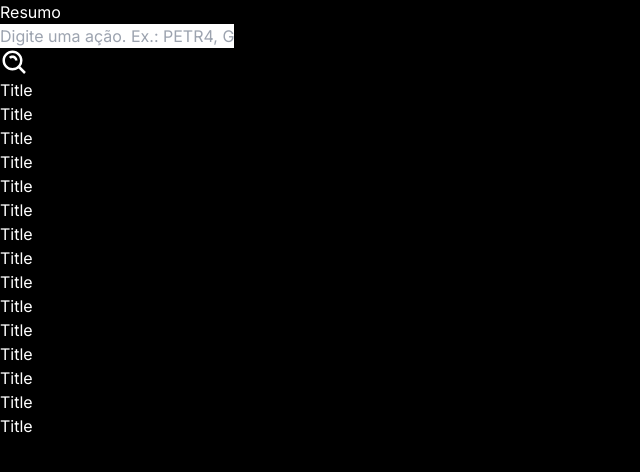
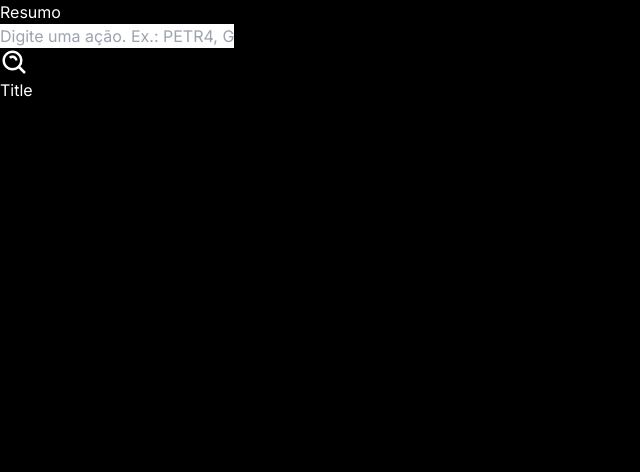
Before and after one commit to LuanCKRG/scraping_acoes, a Next.js app: page / in a window 1280 px wide. Shown: the top 472 px of the page, without its empty margins (0-640 px from the left). Built offline with nearby package versions, Linux system fonts and the light colour scheme.

Commit message:
refactor: refactore page to use components

```diff
--- a/src/app/page.tsx
+++ b/src/app/page.tsx
@@ -1,75 +1,23 @@
-import { BiSearchAlt } from "react-icons/bi";
+"use client";
+import { SearchProvider } from "@/context/SearchProvider";
+import { SearchBar } from "@/components/SearchBar";
+import { ListStock } from "@/components/ListStock";
 
 const Home = () => {
   // const response = await fetch('http://localhost:3000/api')
   // const user = await response.json()
 
   return (
-    <div className="flex flex-col">
-      <header className="text-center py-4 border-2 rounded-b-md">
-        <h1 className="text-xl">Resumo</h1>
-      </header>
-      <span className="flex justify-center items-center my-4 px-4">
-        <div className="flex w-full max-w-xs sm:max-w-md border-white border-2 rounded-lg">
-          <input
-            className="w-full p-2 bg-black rounded-l-lg focus:outline-none"
-            placeholder="Digite uma ação. Ex.: PETR4, GGBR4, SNAG11"
-            type="text"
-          />
-          <span className="flex justify-center px-2 items-center rounded-r-lg">
-            <BiSearchAlt size={30} />
-          </span>
-        </div>
-      </span>
+    <SearchProvider>
+      <div className="flex flex-col">
+        <header className="text-center py-4 border-2 rounded-b-md">
+          <h1 className="text-xl">Resumo</h1>
+        </header>
+        <SearchBar />
 
-      <div className="flex flex-col justify-center px-4">
-        <section className="flex flex-col border-2 rounded-lg p-2 mb-8">
-          <h2 className="text-center">Title</h2>
-        </section>
-        <section className="flex flex-col border-2 rounded-lg p-2 mb-8">
-          <h2 className="text-center">Title</h2>
-        </section>
-        <section className="flex flex-col border-2 rounded-lg p-2 mb-8">
-          <h2 className="text-center">Title</h2>
-        </section>
-        <section className="flex flex-col border-2 rounded-lg p-2 mb-8">
-          <h2 className="text-center">Title</h2>
-        </section>
-        <section className="flex flex-col border-2 rounded-lg p-2 mb-8">
-          <h2 className="text-center">Title</h2>
-        </section>
-        <section className="flex flex-col border-2 rounded-lg p-2 mb-8">
-          <h2 className="text-center">Title</h2>
-        </section>
-        <section className="flex flex-col border-2 rounded-lg p-2 mb-8">
-          <h2 className="text-center">Title</h2>
-        </section>
-        <section className="flex flex-col border-2 rounded-lg p-2 mb-8">
-          <h2 className="text-center">Title</h2>
-        </section>
-        <section className="flex flex-col border-2 rounded-lg p-2 mb-8">
-          <h2 className="text-center">Title</h2>
-        </section>
-        <section className="flex flex-col border-2 rounded-lg p-2 mb-8">
-          <h2 className="text-center">Title</h2>
-        </section>
-        <section className="flex flex-col border-2 rounded-lg p-2 mb-8">
-          <h2 className="text-center">Title</h2>
-        </section>
-        <section className="flex flex-col border-2 rounded-lg p-2 mb-8">
-          <h2 className="text-center">Title</h2>
-        </section>
-        <section className="flex flex-col border-2 rounded-lg p-2 mb-8">
-          <h2 className="text-center">Title</h2>
-        </section>
-        <section className="flex flex-col border-2 rounded-lg p-2 mb-8">
-          <h2 className="text-center">Title</h2>
-        </section>
-        <section className="flex flex-col border-2 rounded-lg p-2 mb-8">
-          <h2 className="text-center">Title</h2>
-        </section>
+        <ListStock />
       </div>
-    </div>
+    </SearchProvider>
   );
 };
 
```
